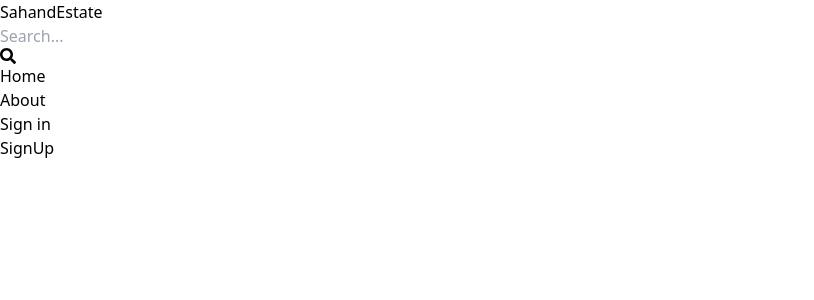
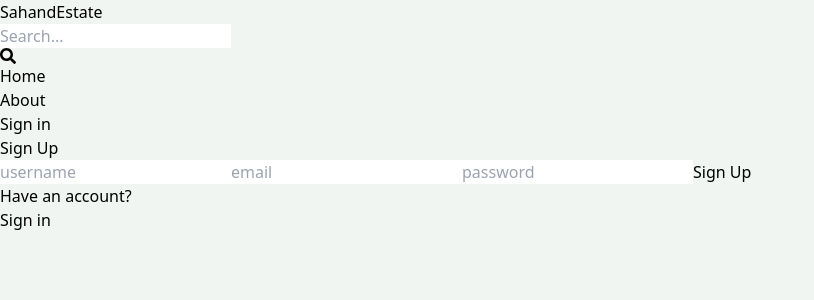
Before and after one commit to jagpratap/MERN-Real-Estate, a React (Vite) app in the folder client/: page /sign-up in a window 1280 px wide. Shown: the top 300 px of the page, without its empty margins (0-814 px from the left). Built offline with nearby package versions, Linux system fonts and the light colour scheme.

Commit message:
Complete signup page ui + functionality

```diff
--- a/client/src/index.css
+++ b/client/src/index.css
@@ -1,3 +1,7 @@
 @tailwind base;
 @tailwind components;
 @tailwind utilities;
+
+body {
+  background-color: rgb(241, 245, 241);
+}
--- a/client/src/pages/SignUp.jsx
+++ b/client/src/pages/SignUp.jsx
@@ -1,3 +1,123 @@
+import { Link, useNavigate } from "react-router-dom";
+import { useReducer } from "react";
+
+const initialState = {
+  formData: {
+    username: "",
+    email: "",
+    password: "",
+  },
+  loading: false,
+  error: null,
+};
+
+function reducer(state, action) {
+  switch (action.type) {
+    case "formData":
+      return {
+        ...state,
+        formData: {
+          ...state.formData,
+          [action.payload.id]: action.payload.value,
+        },
+      };
+    case "submit":
+      return {
+        ...state,
+        loading: true,
+        error: null,
+      };
+    case "success":
+      return {
+        ...state,
+        loading: false,
+      };
+    case "failure":
+      return {
+        ...state,
+        loading: false,
+        error: action.payload,
+      };
+    default:
+      throw new Error("Unknown action type!!!");
+  }
+}
+
 export default function SignUp() {
-  return <div>SignUp</div>;
+  const [state, dispatch] = useReducer(reducer, initialState);
+  const { formData, loading, error } = state;
+  const navigate = useNavigate();
+
+  const handleSubmit = async (e) => {
+    e.preventDefault();
+
+    try {
+      dispatch({ type: "submit" });
+      const res = await fetch("/api/auth/signup", {
+        method: "POST",
+        headers: {
+          "Content-Type": "application/json",
+        },
+        body: JSON.stringify(formData),
+      });
+      const data = await res.json();
+      if (!res.ok) {
+        throw new Error(data.message);
+      }
+      dispatch({ type: "success" });
+      navigate("/sign-in");
+    } catch (err) {
+      dispatch({ type: "failure", payload: err.message });
+    }
+  };
+
+  const handleChange = (event) => {
+    const { id, value } = event.target;
+    dispatch({ type: "formData", payload: { id, value } });
+  };
+
+  return (
+    <div className="p-3 max-w-lg mx-auto">
+      <h1 className="text-3xl text-center font-semibold my-7">Sign Up</h1>
+      <form onSubmit={handleSubmit} className="flex flex-col gap-4">
+        <input
+          type="text"
+          placeholder="username"
+          className="border p-3 rounded-lg"
+          id="username"
+          value={formData.username}
+          onChange={handleChange}
+        />
+        <input
+          type="email"
+          placeholder="email"
+          className="border p-3 rounded-lg"
+          id="email"
+          value={formData.email}
+          onChange={handleChange}
+        />
+        <input
+          type="password"
+          placeholder="password"
+          className="border p-3 rounded-lg"
+          id="password"
+          value={formData.password}
+          onChange={handleChange}
+        />
+        <button
+          disabled={loading}
+          className="bg-slate-700 text-white p-3 rounded-lg uppercase hover:opacity-95 disabled:opacity-80"
+        >
+          {loading ? "Loading..." : "Sign Up"}
+        </button>
+      </form>
+      <div className="flex gap-2 mt-5">
+        <p>Have an account?</p>
+        <Link to="/sign-in">
+          <span className="text-blue-700">Sign in</span>
+        </Link>
+      </div>
+      {error && <p className="text-red-500 mt-5">{error}</p>}
+    </div>
+  );
 }
--- a/client/vite.config.js
+++ b/client/vite.config.js
@@ -4,4 +4,12 @@ import react from '@vitejs/plugin-react-swc'
 // https://vitejs.dev/config/
 export default defineConfig({
   plugins: [react()],
+  server: {
+    proxy: {
+      '/api': {
+        target: 'http://localhost:3000',
+        secure: false,
+      },
+    },
+  },
 })
```
